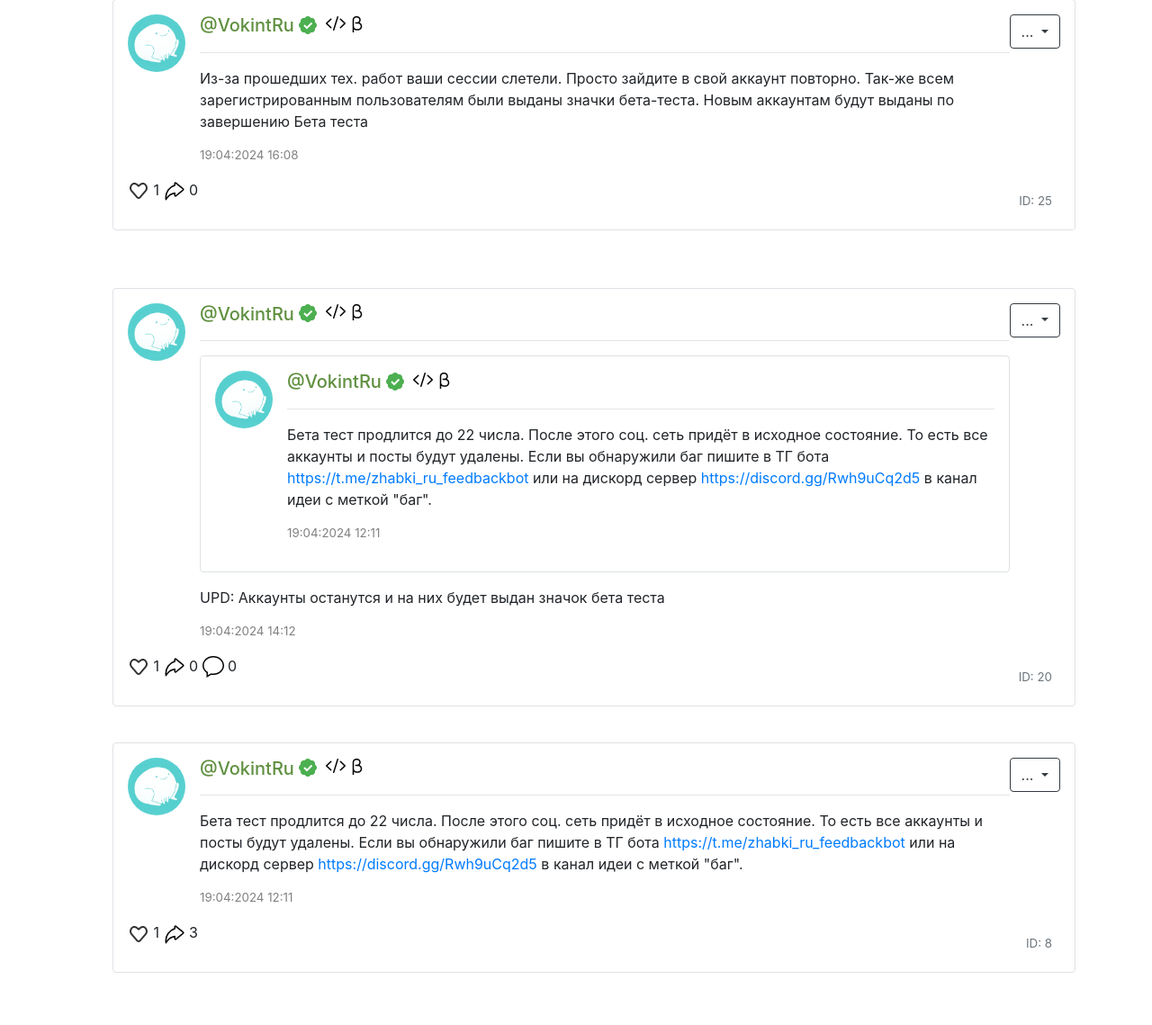
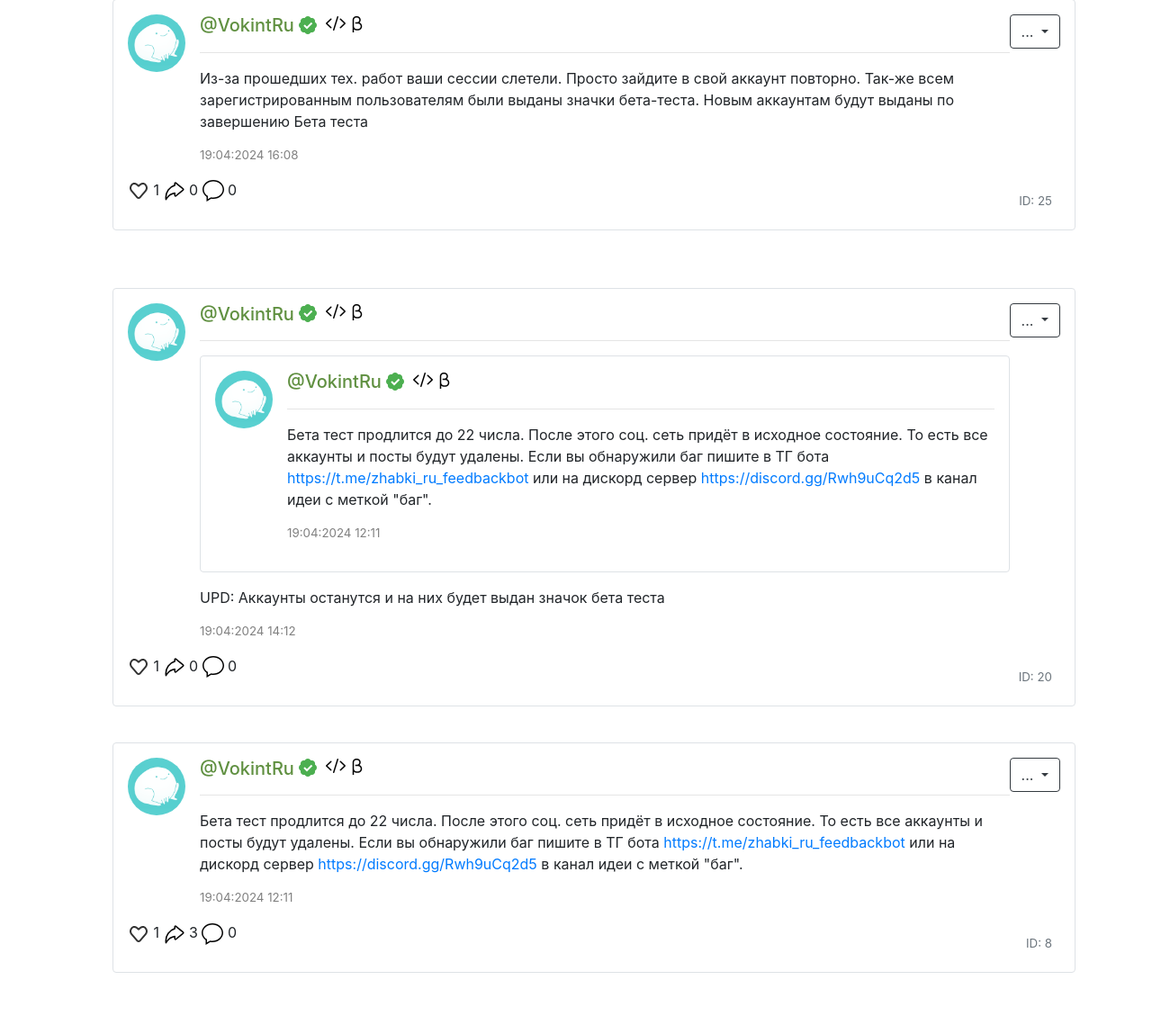
Before and after one commit to vokintru/YandexProject3, a Flask app: a page that uses server/templates/profile.html in a window 1280 px wide. Shown: the part 617-1756 px from the top of the page at 90% size. Run offline with Flask 3, Linux system fonts and the light colour scheme; some libraries are stand-ins or nearby versions.

Commit message:
UPDATE README.md bugfix

```diff
--- a/server/templates/profile.html
+++ b/server/templates/profile.html
@@ -146,6 +146,10 @@
                                 <svg fill="#000000" width="24px" height="24px" viewBox="0 0 32 32" xmlns="http://www.w3.org/2000/svg"><g id="SVGRepo_bgCarrier" stroke-width="0"></g><g id="SVGRepo_tracerCarrier" stroke-linecap="round" stroke-linejoin="round"></g><g id="SVGRepo_iconCarrier"> <title></title> <g data-name="Layer 2" id="Layer_2"> <path d="M29.28,12.47,18.6,3.62a2,2,0,0,0-2.17-.27,2,2,0,0,0-1.15,1.81v2A19.82,19.82,0,0,0,2,25.94a19.18,19.18,0,0,0,.25,3.11,1,1,0,0,0,.82.83h.17a1,1,0,0,0,.88-.53,17.29,17.29,0,0,1,11.16-8.68v2.16a2,2,0,0,0,1.15,1.81,2.09,2.09,0,0,0,.88.2,2,2,0,0,0,1.29-.48l4.86-4,.09-.07,5.73-4.75a2,2,0,0,0,0-3.06Zm-6.93,6.2-.09.07-5,4.1V19.42a.19.19,0,0,0,0-.08s0-.06,0-.09,0-.07-.05-.11a1.34,1.34,0,0,0-.07-.18A.57.57,0,0,0,17,18.8a.49.49,0,0,0-.12-.13,1,1,0,0,0-.17-.12l-.15-.07-.22,0-.1,0-.08,0h-.09A19.19,19.19,0,0,0,4,25.85a17.81,17.81,0,0,1,12.56-17l.05,0a1.11,1.11,0,0,0,.19-.09A1.43,1.43,0,0,0,17,8.63l.12-.14a.54.54,0,0,0,.1-.16.85.85,0,0,0,.06-.17,1.3,1.3,0,0,0,0-.21.43.43,0,0,0,0,0l0-2.74L28,14Z"></path> </g> </g></svg>
                             </a>
                             <p style="display:inline-block">{{post.count_reposts}}</p>
+                            <a style="text-decoration: none" href="/comments/{{post.id}}">
+                                <svg width="24px" height="24px" viewBox="0 0 32 32" version="1.1" xmlns="http://www.w3.org/2000/svg" xmlns:xlink="http://www.w3.org/1999/xlink" xmlns:sketch="http://www.bohemiancoding.com/sketch/ns" fill="#000000"><g id="SVGRepo_bgCarrier" stroke-width="0"></g><g id="SVGRepo_tracerCarrier" stroke-linecap="round" stroke-linejoin="round"></g><g id="SVGRepo_iconCarrier"> <title>comment-1</title> <desc>Created with Sketch Beta.</desc> <defs> </defs> <g id="Page-1" stroke="none" stroke-width="1" fill="none" fill-rule="evenodd" sketch:type="MSPage"> <g id="Icon-Set" sketch:type="MSLayerGroup" transform="translate(-100.000000, -255.000000)" fill="#000000"> <path d="M116,281 C114.832,281 113.704,280.864 112.62,280.633 L107.912,283.463 L107.975,278.824 C104.366,276.654 102,273.066 102,269 C102,262.373 108.268,257 116,257 C123.732,257 130,262.373 130,269 C130,275.628 123.732,281 116,281 L116,281 Z M116,255 C107.164,255 100,261.269 100,269 C100,273.419 102.345,277.354 106,279.919 L106,287 L113.009,282.747 C113.979,282.907 114.977,283 116,283 C124.836,283 132,276.732 132,269 C132,261.269 124.836,255 116,255 L116,255 Z" id="comment-1" sketch:type="MSShapeGroup"> </path> </g> </g> </g></svg>
+                            </a>
+                            <p style="display:inline-block">{{post.count_comments}}</p>
                         {% else %}
                             <a href="/register" style="display:inline-block">
                                 <svg width="24px" height="24px" viewBox="0 0 24 24" fill="none" xmlns="http://www.w3.org/2000/svg"><g id="SVGRepo_bgCarrier" stroke-width="0"></g><g id="SVGRepo_tracerCarrier" stroke-linecap="round" stroke-linejoin="round"></g><g id="SVGRepo_iconCarrier"> <path d="M4.8824 12.9557L10.5021 19.3071C11.2981 20.2067 12.7019 20.2067 13.4979 19.3071L19.1176 12.9557C20.7905 11.0649 21.6596 8.6871 20.4027 6.41967C18.9505 3.79992 16.2895 3.26448 13.9771 5.02375C13.182 5.62861 12.5294 6.31934 12.2107 6.67771C12.1 6.80224 11.9 6.80224 11.7893 6.67771C11.4706 6.31934 10.818 5.62861 10.0229 5.02375C7.71053 3.26448 5.04945 3.79992 3.59728 6.41967C2.3404 8.6871 3.20947 11.0649 4.8824 12.9557Z" stroke="#323232" stroke-width="2" stroke-linejoin="round"></path> </g></svg>
@@ -155,6 +159,10 @@
                                 <svg fill="#000000" width="24px" height="24px" viewBox="0 0 32 32" xmlns="http://www.w3.org/2000/svg"><g id="SVGRepo_bgCarrier" stroke-width="0"></g><g id="SVGRepo_tracerCarrier" stroke-linecap="round" stroke-linejoin="round"></g><g id="SVGRepo_iconCarrier"> <title></title> <g data-name="Layer 2" id="Layer_2"> <path d="M29.28,12.47,18.6,3.62a2,2,0,0,0-2.17-.27,2,2,0,0,0-1.15,1.81v2A19.82,19.82,0,0,0,2,25.94a19.18,19.18,0,0,0,.25,3.11,1,1,0,0,0,.82.83h.17a1,1,0,0,0,.88-.53,17.29,17.29,0,0,1,11.16-8.68v2.16a2,2,0,0,0,1.15,1.81,2.09,2.09,0,0,0,.88.2,2,2,0,0,0,1.29-.48l4.86-4,.09-.07,5.73-4.75a2,2,0,0,0,0-3.06Zm-6.93,6.2-.09.07-5,4.1V19.42a.19.19,0,0,0,0-.08s0-.06,0-.09,0-.07-.05-.11a1.34,1.34,0,0,0-.07-.18A.57.57,0,0,0,17,18.8a.49.49,0,0,0-.12-.13,1,1,0,0,0-.17-.12l-.15-.07-.22,0-.1,0-.08,0h-.09A19.19,19.19,0,0,0,4,25.85a17.81,17.81,0,0,1,12.56-17l.05,0a1.11,1.11,0,0,0,.19-.09A1.43,1.43,0,0,0,17,8.63l.12-.14a.54.54,0,0,0,.1-.16.85.85,0,0,0,.06-.17,1.3,1.3,0,0,0,0-.21.43.43,0,0,0,0,0l0-2.74L28,14Z"></path> </g> </g></svg>
                             </a>
                             <p style="display:inline-block">{{post.count_reposts}}</p>
+                            <a style="text-decoration: none" href="/comments/{{post.id}}">
+                                <svg width="24px" height="24px" viewBox="0 0 32 32" version="1.1" xmlns="http://www.w3.org/2000/svg" xmlns:xlink="http://www.w3.org/1999/xlink" xmlns:sketch="http://www.bohemiancoding.com/sketch/ns" fill="#000000"><g id="SVGRepo_bgCarrier" stroke-width="0"></g><g id="SVGRepo_tracerCarrier" stroke-linecap="round" stroke-linejoin="round"></g><g id="SVGRepo_iconCarrier"> <title>comment-1</title> <desc>Created with Sketch Beta.</desc> <defs> </defs> <g id="Page-1" stroke="none" stroke-width="1" fill="none" fill-rule="evenodd" sketch:type="MSPage"> <g id="Icon-Set" sketch:type="MSLayerGroup" transform="translate(-100.000000, -255.000000)" fill="#000000"> <path d="M116,281 C114.832,281 113.704,280.864 112.62,280.633 L107.912,283.463 L107.975,278.824 C104.366,276.654 102,273.066 102,269 C102,262.373 108.268,257 116,257 C123.732,257 130,262.373 130,269 C130,275.628 123.732,281 116,281 L116,281 Z M116,255 C107.164,255 100,261.269 100,269 C100,273.419 102.345,277.354 106,279.919 L106,287 L113.009,282.747 C113.979,282.907 114.977,283 116,283 C124.836,283 132,276.732 132,269 C132,261.269 124.836,255 116,255 L116,255 Z" id="comment-1" sketch:type="MSShapeGroup"> </path> </g> </g> </g></svg>
+                            </a>
+                            <p style="display:inline-block">{{post.count_comments}}</p>
                             {% endif %}
                     </div>
 
```
Also changed, not shown: README.md, screens/all_badges.png (added), screens/badges/betatest.png (added), screens/badges/developer.png (added), screens/badges/verified-account.png (added), screens/bot.png (added), screens/follow.png (added), screens/lenta_all.png (added), screens/lenta_auth.png (deleted), screens/lenta_nonauth.png (deleted), screens/lenta_sub.png (added), screens/main.png, screens/reports.png (added), screens/user.png.
